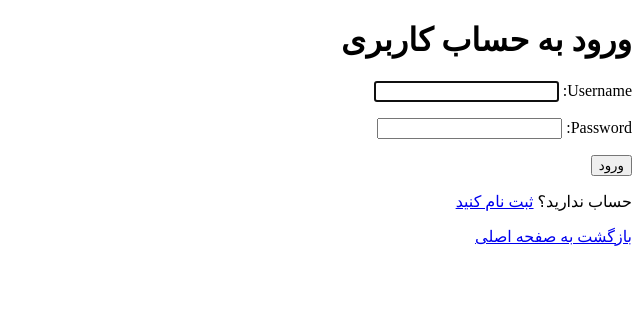
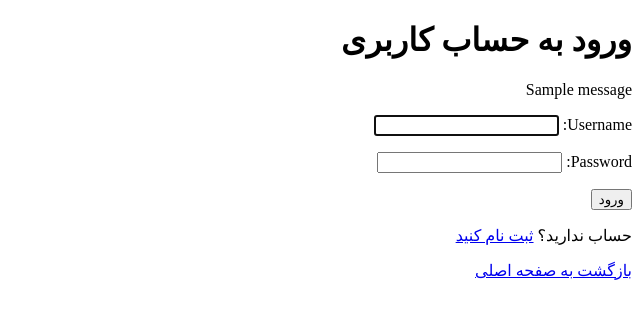
Before and after one commit to miladkouhzadi7600-hash/django-project, a Django app: page /login/ in a window 1280 px wide. Shown: the top 319 px of the page, without its empty margins (640-1280 px from the left). Run offline with Django 5.2, Linux system fonts and the light colour scheme; tables that the repository leaves empty hold one stand-in row (values such as "Sample post"); one stand-in notice (Sample message) is shown.

Commit message:
Show login feedback messages

```diff
--- a/main/templates/main/login.html
+++ b/main/templates/main/login.html
@@ -1,12 +1,18 @@
-
 <!DOCTYPE html>
 <html lang="fa" dir="rtl">
 <head>
     <meta charset="UTF-8">
+    <meta name="viewport" content="width=device-width, initial-scale=1.0">
     <title>ورود کاربران</title>
 </head>
 <body>
     <h1>ورود به حساب کاربری</h1>
+
+    {% if messages %}
+        {% for message in messages %}
+            <p>{{ message }}</p>
+        {% endfor %}
+    {% endif %}
 
     <form method="POST">
         {% csrf_token %}
```
